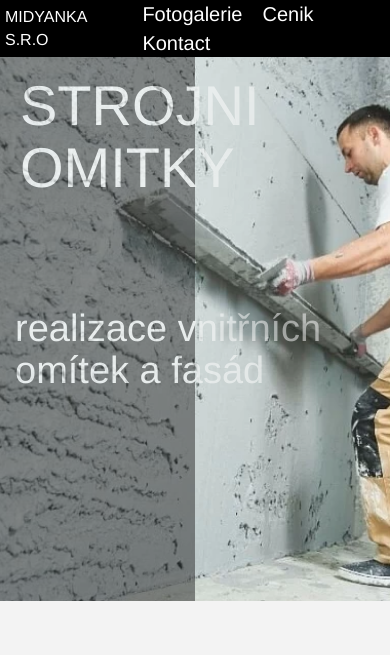
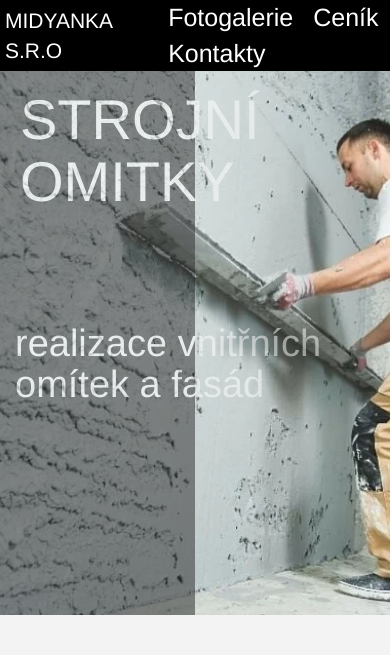
Before and after one commit to astarooss/django-omitky, a Django app: page / in a window 390 px wide. Shown: the top 655 px of the page. Run offline with Django 3.2, Linux system fonts and the light colour scheme; some libraries are stand-ins or nearby versions.

Commit message:
reles v1

```diff
--- a/women/static/women/css/styles.css
+++ b/women/static/women/css/styles.css
@@ -99,10 +99,11 @@ h1, h3, h4, h5, h6, body{
 		margin-bottom: 5px;
 		margin-left: 12px;
 		padding-top: 10px;
+		font-size: 17px
 	}
 
 	.email__adres_footer {
-		font-size: 18px;
+		font-size: 14px;
 		margin-left: 23px;
 		line-height: 2;
 	}
@@ -143,7 +144,7 @@ h1, h3, h4, h5, h6, body{
 		text-align: center;
 		color: rgb(255, 255, 255);
 		padding: 10px;
-		font-size: 22px;
+		font-size: 18px;
 		margin-top: 18px;
 
 	}
@@ -233,6 +234,18 @@ h1, h3, h4, h5, h6, body{
 	}
 	#foto6 {
 		background: url(../images/photo_2022-06-07_11-31-51.jpg) no-repeat;
+		-webkit-background-size: cover;
+	}
+	#foto7 {
+		background: url(../images/photo_7.jpg) no-repeat;
+		-webkit-background-size: cover;
+	}
+	#foto8 {
+		background: url(../images/photo_8.jpg) no-repeat;
+		-webkit-background-size: cover;
+	}
+	#foto9 {
+		background: url(../images/photo_9.jpg) no-repeat;
 		-webkit-background-size: cover;
 	}
 
@@ -463,13 +476,13 @@ h1, h3, h4, h5, h6, body{
 		font-size: 10px;
 		color: #ffffff;
 		margin: 5px;
-		font-size: 16px;
+		font-size: 21px;
 	}
 	.act {
 		margin: 10px;
 		margin-top: 10px;
 		color: #ffffff;
-		font-size: 20px;
+		font-size: 25px;
 	}
 
 	.navbar-menu li {
@@ -505,7 +518,7 @@ h1, h3, h4, h5, h6, body{
 
 
 	.email__adres_footer {
-		font-size: 16px;
+		font-size: 20px;
 		margin-left: 26px;
 		margin-top: 10px;
 	}
--- a/women/templates/women/base.html
+++ b/women/templates/women/base.html
@@ -17,13 +17,13 @@
 
 
 	<div class="topnav">
-		<a href="/" class="active">MIDYANKA S.R.O</a>
+		<a href="/" class="active">MIDYANKA<br>S.R.O</a>
 
 		<!-- Навигационные ссылки (по умолчанию скрыты) -->
 		<div id="myLinks">
 		  <a href="fotogalerie">Fotogalerie</a>
-		  <a href="cenik">Cenik</a>
-		  <a href="kontact">Kontact</a>
+		  <a href="cenik">Ceník</a>
+		  <a href="kontact">Kontakty</a>
 		</div>
 
 		<!-- "Меню гамбургеров" / "Значок панели" переключение навигационных ссылок -->
@@ -38,8 +38,8 @@
 		<div class="navbar-wrap">
 			<ul class="navbar-menu">
 				<li><a href="fotogalerie" class="act">Fotogalerie</a></li>
-				<li><a href="cenik" class="act">Cenik</a></li>
-				<li><a href="kontact" class="act">Kontact</a></li>
+				<li><a href="cenik" class="act">Ceník</a></li>
+				<li><a href="kontact" class="act">Kontakty	</a></li>
 			</ul>
 		</div>
 	</div>
@@ -50,7 +50,7 @@
 <footer>
 
 	<div class="footer__contact">
-		<h3 class="footer_h3">Kontacty</h3>
+		<h3 class="footer_h3">Kontakty</h3>
 		<p class="email__adres_footer">E-mail: valentyno7777@seznam.cz</p>
 
         <p class="email__adres_footer">Telefon: +420774675115</p>
--- a/women/templates/women/cenik.html
+++ b/women/templates/women/cenik.html
@@ -3,13 +3,13 @@
 {% block content %}
 <body>
 
-    <h1 class="cena">Ceny</h1>
+    <h1 class="cena">Ceník</h1>
 
     <p class="ceny_text">Ceny jsou kalkulovány <b>INDIVIDUÁLNĚ</b> po dohodě s klientem. Nelze tu stanovit přesná cena, záleží na obtížnosti stavby, stáří zdiva, rozsahu prací, použitého materiálu atd. </p>
 
     <p class="ceny_text">Stanovená cena je včetně materiálu, dodávky a montáže rohových lišt a okenních apu lišt, zakrytí otvorů fólií, veškeré dopravy a konečného hrubého úklidu. O nic se tak nemusíte během realizace starat. Nemusíte se taktéž bát, že by Vám byly připočítány nějaké extra dodatečné poplatky. Vše je již zahrnuto v ceně, která Vám bude zaslána.</p>
 
-    <p class="ceny_text">Pro stanovení ceny a volného termínu preferujeme kontakt přes e-mail či formulář v sekci “Kontakt”.</p>
+    <p class="ceny_text">Pro stanovení ceny a volného termínu preferujeme kontakt přes e-mail či formulář v sekci “Kontakty”.</p>
 
     <h3 class="ceny_text_h3">Do e-mailu nejlépe sdělte tyto informace:</h3>
     <div class="ceny_text_h">
--- a/women/templates/women/index.html
+++ b/women/templates/women/index.html
@@ -5,7 +5,7 @@
 	<div class="index__back">
 		<div class="section-overlay">
 			<div class="rectangle">
-				<h1 class="h1_rectangle">STROJNI OMITKY</h1>
+				<h1 class="h1_rectangle">STROJNÍ OMITKY</h1>
 				<h3 class="h3_rectangle">realizace vnitřních <br> omítek a fasád</h3>
 			</div>
 		</div>
@@ -38,7 +38,7 @@
 			</div>
 
 
-			<div class="text_o_nas">Omítky spol. s r.o. působí v oboru strojních omítek od roku 2012. Zakladatel společnosti působil v předchozích letech, jako pracovník stavební firmy kde se podílel přímo na realizaci a provádění strojních omítek a dále jako technický pracovník firmy.
+			<div class="text_o_nas">MIDYANKA s.r.o. působí v oboru strojních omítek od roku 2012. Zakladatel společnosti působil v předchozích letech, jako pracovník stavební firmy kde se podílel přímo na realizaci a provádění strojních omítek a dále jako technický pracovník firmy.
 
 				V letech 2012 zakládá vlastní řemeslnou firmu. Zaměření firmy je především kladeno na provádění strojní vápenocementové a sádrové omítky s důrazem na využití nových prvků a jejich řešení ve výstavbě dnešních rodinných domů a občanských staveb.
 
--- a/women/templates/women/kontact.html
+++ b/women/templates/women/kontact.html
@@ -23,11 +23,7 @@
             </div>
 
         <form action="" method="post">
-            {% if success %}
-                <div class="alert alert-danger">
-                    <strong>!!!</strong>
-                </div>
-            {% endif %}
+
 
             {% csrf_token %}
             {{ form.as_p}}
--- a/women/views.py
+++ b/women/views.py
@@ -27,7 +27,7 @@ def kontact(request):
     if request.method == 'POST':
         form = ContactForm(request.POST)
         if form.is_valid():
-            send_message(form.cleaned_data['name'], form.cleaned_data['email'], form.cleaned_data['message'])
+            send_message(form.cleaned_data['name'], form.cleaned_data['email'], form.cleaned_data['message'], form.cleaned_data['phone'])
             context = {'success': 1}
     else:
         form = ContactForm()
@@ -35,15 +35,15 @@ def kontact(request):
     return render(request, 'women/kontact.html',context=context)
 
 
-def send_message(name, email, message):
+def send_message(name, email, message, phone):
     text = get_template('women/message.html')
     html = get_template('women/message.html')
-    context = {'name': name, 'email': email, 'message': message}
+    context = {'name': name, 'email': email, 'message': message, 'phone': phone}
     subject = 'Сообщение от пользователя'
-    from_email = 'from@example.com'
+    from_email = 'omitky@yandex.ru'
     text_content = text.render(context)
     html_content = html.render(context)
 
-    msg = EmailMultiAlternatives(subject, text_content, from_email, ['vladik.miduan@gmail.com'])
+    msg = EmailMultiAlternatives(subject, text_content, from_email, ['omitky@yandex.ru'])
     msg.attach_alternative(html_content, 'text/html')
     msg.send()
```
Also changed, not shown: women/templates/women/message.html (+8 -8 lines).
